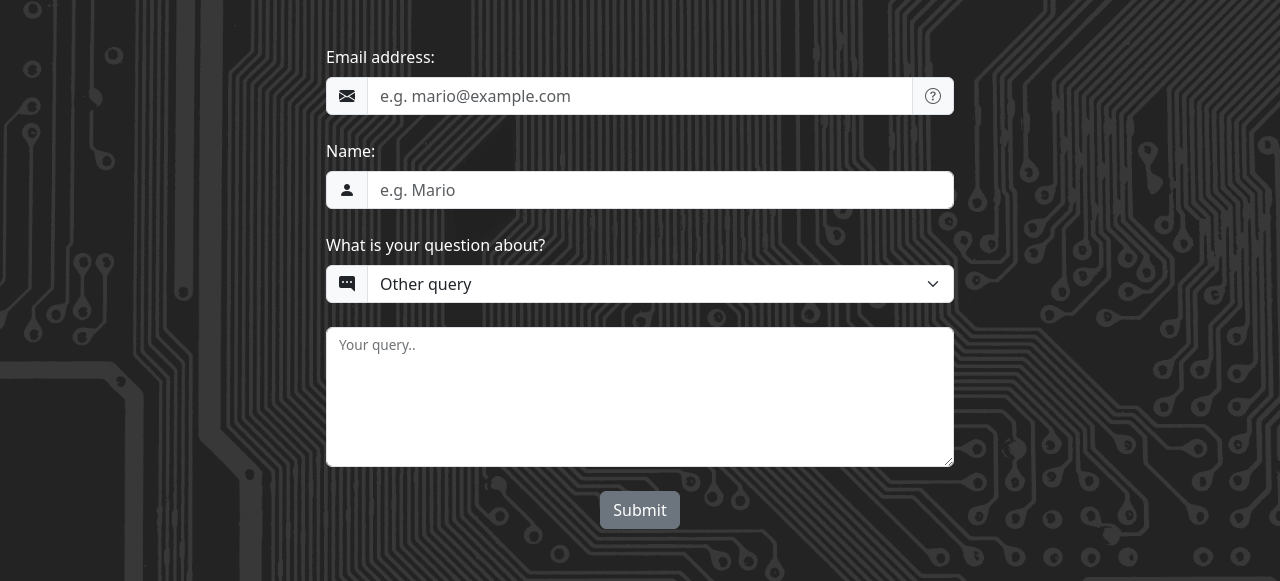
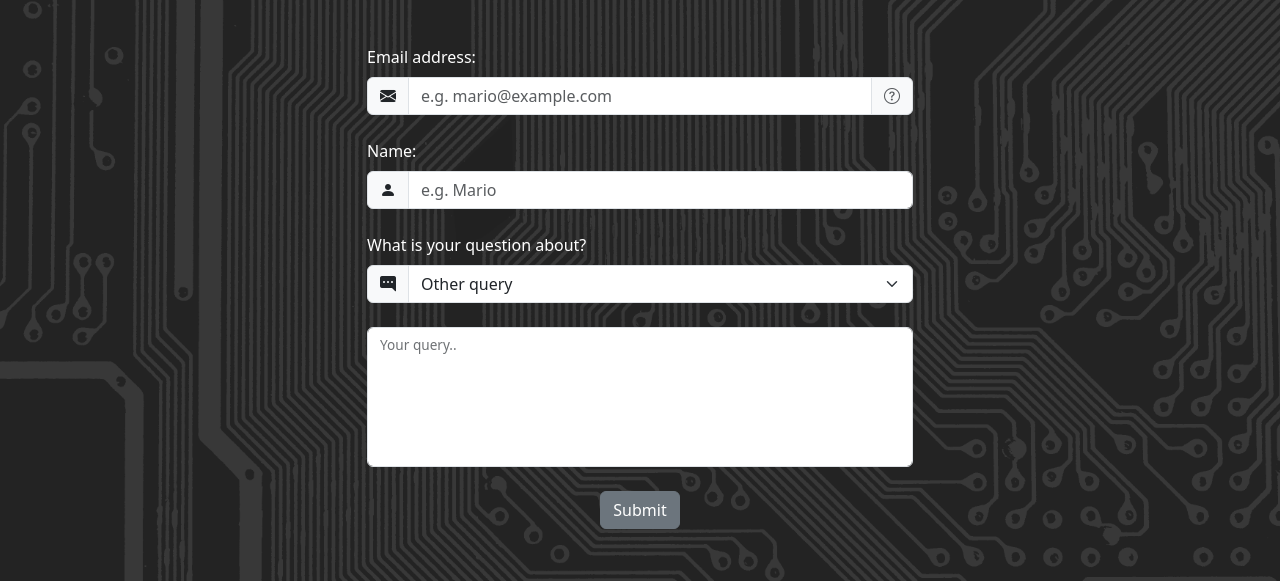
Before and after one commit to FenczikStudios/EyeOnNetworksWebsite, a website: page contact.html in a window 1280 px wide. Shown: the part 219-800 px from the top of the page. Drawn offline with nearby package versions, Linux system fonts and the light colour scheme.

Commit message:
contact form stuff

```diff
--- a/contact.html
+++ b/contact.html
@@ -69,11 +69,10 @@
 
 
 
-
 <!--CONTACT FORM-->
 
 <section id="contact">
-    <div class="contaciner-lg py-5">
+    <div class="container-lg py-5">
         <div class="text-center text-primary">
             <h1>GET IN TOUCH</h1>
             <p class="lead text-light fs-4">Questions to ask? Fill out the form to contact us directly...</p>
@@ -83,14 +82,14 @@
 
             <div class="col-11 col-md-8 col-lg-6 col-xxl-5">
 
-                <form>
+                <form action="https://formsubmit.co/info@eyeonnetworks.net" method="POST">
 
                     <label for="email" class="form-label">Email address:</label>
                     <div class="mb-4 input-group">
                         <span class="input-group-text">
                             <i class="bi bi-envelope-fill"></i>
                         </span>
-                        <input type="email" class="form-control" id="email" placeholder="e.g. mario@example.com">
+                        <input type="email" name="email" class="form-control" id="email" placeholder="e.g. mario@example.com">
                         <span class="input-group-text">
                             <span class="tt" data-bs-placement="bottom" title="Enter an email address we can reply to.">
                                 <i class="bi bi-question-circle text-muted"></i>
@@ -103,7 +102,7 @@
                         <span class="input-group-text">
                             <i class="bi bi-person-fill"></i>
                         </span>
-                        <input type="text" class="form-control" id="name" placeholder="e.g. Mario">
+                        <input type="text" name="name" class="form-control" id="name" placeholder="e.g. Mario">
                     </div>
 
 
@@ -112,7 +111,7 @@
                         <span class="input-group-text">
                             <i class="bi bi-chat-right-dots-fill"></i>
                         </span>
-                        <select class="form-select" id="subject">
+                        <select class="form-select" id="subject" name="subject">
                             <option value="pricing" selected>Pricing query</option>
                             <option value="content" selected>Content query</option>
                             <option value="other" selected>Other query</option>
@@ -121,7 +120,7 @@
 
 
                     <div class="form-floating mb-4 mt-4">
-                        <textarea id="query" class="form-control" style="height: 140px;"></textarea>
+                        <input id="query" name="query" class="form-control" style="height: 140px;"></input>
                         <label for="query">Your query..</label>
                     </div>
 
```
Also changed, not shown: index.html (+2 -2 lines).
